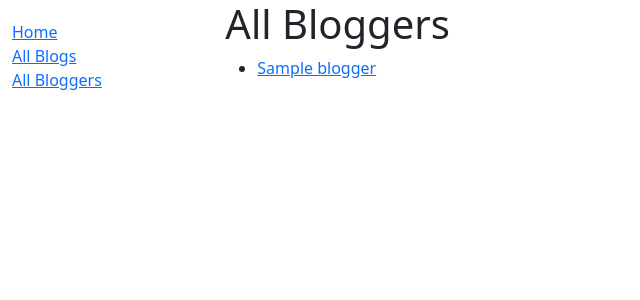
After one commit to YuzuLiu/Django_Blog_Project, a Django app: page /blog/bloggers/ in a window 1280 px wide. The commit adds this page. Shown: the top 300 px of the page, without its empty margins (0-640 px from the left). Run offline with Django 5.2, Linux system fonts and the light colour scheme; tables that the repository leaves empty hold one stand-in row (values such as "Sample post").

Commit message:
add list view and detail view for blog and bloggers

```diff
--- a/blog_project/blog/models.py
+++ b/blog_project/blog/models.py
@@ -44,8 +44,8 @@ class Blog(models.Model):
 
     type = models.ForeignKey(Type, on_delete=models.RESTRICT, null=True)
 
-    id = models.UUIDField(primary_key=True, default=uuid.uuid4,
-                          help_text="Unique ID for this particular blog across whole website")
+    class Meta:
+        ordering = ['post_date']
 
     def __str__(self):
         """String for representing the Model object."""
--- a/blog_project/blog/templates/base_generic.html
+++ b/blog_project/blog/templates/base_generic.html
@@ -21,12 +21,30 @@
           {% block sidebar %}
             <ul class="sidebar-nav">
               <li><a href="{% url 'index' %}">Home</a></li>
-              <li><a href="">All Blogs</a></li>
-              <li><a href="">All Bloggers</a></li>
+              <li><a href="{% url 'blogs' %}">All Blogs</a></li>
+              <li><a href="{% url 'bloggers' %}">All Bloggers</a></li>
             </ul>
           {% endblock %}
         </div>
-        <div class="col-sm-10 ">{% block content %}{% endblock %}</div>
+        <div class="col-sm-10 ">{% block content %}{% endblock %}
+            {% block pagination %}
+                {% if is_paginated %}
+                    <div class="pagination">
+                        <span class="page-links">
+                            {% if page_obj.has_previous %}
+                                <a href="{{ request.path }}?page={{ page_obj.previous_page_number }}">previous</a>
+                            {% endif %}
+                            <span class="page-current">
+                                Page {{ page_obj.number }} of {{ page_obj.paginator.num_pages }}.
+                            </span>
+                            {% if page_obj.has_next %}
+                                <a href="{{ request.path }}?page={{ page_obj.next_page_number }}">next</a>
+                            {% endif %}
+                        </span>
+                    </div>
+                {% endif %}
+            {% endblock %}
+        </div>
       </div>
     </div>
   </body>
--- /dev/null
+++ b/blog_project/blog/templates/blog/blogger_list.html
@@ -0,0 +1,16 @@
+{% extends "base_generic.html" %}
+
+{% block content %}
+  <h1>All Bloggers</h1>
+  {% if blogger_list %}
+    <ul>
+      {% for blogger in blogger_list %}
+      <li>
+        <a href="{{ blogger.get_absolute_url }}">{{ blogger.name }}</a>
+      </li>
+      {% endfor %}
+    </ul>
+  {% else %}
+    <p>There are no bloggers yet in this site.</p>
+  {% endif %}
+{% endblock %}
--- a/blog_project/blog/urls.py
+++ b/blog_project/blog/urls.py
@@ -3,4 +3,8 @@ from . import views
 
 urlpatterns = [
     path('', views.index, name='index'),
+    path('blogs/', views.BlogListView.as_view(), name='blogs'),
+    path('blog/<int:pk>', views.BlogDetailView.as_view(), name='blog-detail'),
+    path('bloggers/', views.BloggerListView.as_view(), name='bloggers'),
+    path('blogger/<int:pk>', views.BloggerDetailView.as_view(), name='blogger-detail'),
 ]
--- a/blog_project/blog/views.py
+++ b/blog_project/blog/views.py
@@ -1,4 +1,5 @@
-from django.shortcuts import render
+from django.shortcuts import render, get_object_or_404
+from django.views import generic
 
 from .models import Blog, Blogger, Type
 
@@ -19,3 +20,27 @@ def index(request):
 
     # Render the HTML template index.html with the data in the context variable
     return render(request, 'index.html', context=context)
+
+class BlogListView(generic.ListView):
+    model = Blog
+    context_object_name = 'blog_list'
+    paginate_by = 5
+
+class BlogDetailView(generic.DetailView):
+    model = Blog
+
+    def blog_detail_view(request, primary_key):
+        blog = get_object_or_404(Blog, pk=primary_key)
+        return render(request, 'catalog/blog_detail.html', context={'blog': blog})
+
+class BloggerListView(generic.ListView):
+    model = Blogger
+    context_object_name = 'blogger_list'
+    paginate_by = 5
+
+class BloggerDetailView(generic.DetailView):
+    model = Blogger
+
+    def blogger_detail_view(request, primary_key):
+        blog = get_object_or_404(Blogger, pk=primary_key)
+        return render(request, 'catalog/blogger_detail.html', context={'blogger': blogger})
```
Also changed, not shown: blog_project/blog/templates/blog/blog_detail.html (added, +10 -0 lines), blog_project/blog/templates/blog/blog_list.html (added, +17 -0 lines), blog_project/blog/templates/blog/blogger_detail.html (added, +15 -0 lines), blog_project/blog/migrations/0005_alter_blog_id.py (added), blog_project/blog/static/css/styles.css (line endings or trailing spaces).
